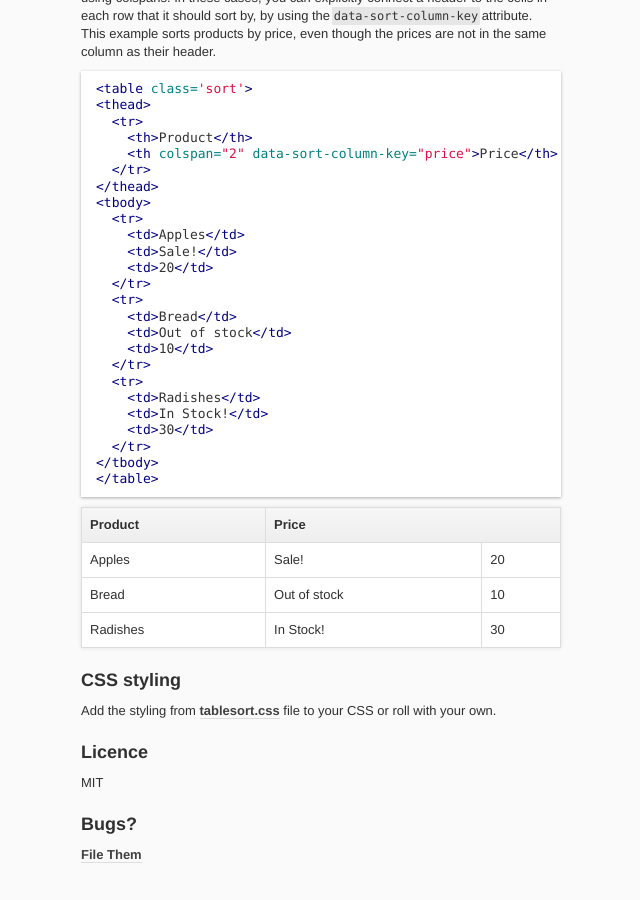
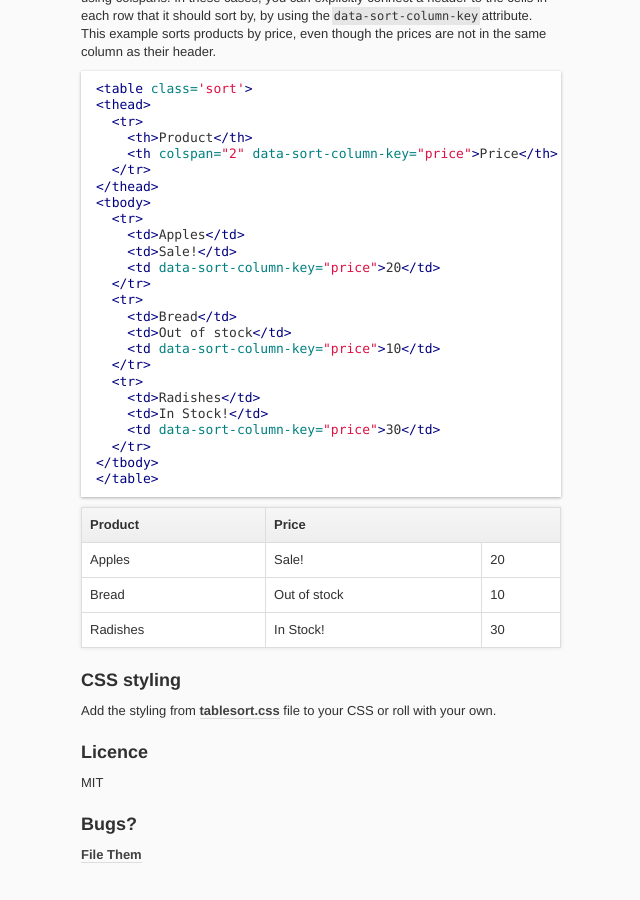
Before and after one commit to tristen/tablesort, a Jekyll site: the page built from demo/index.md, in a window 1280 px wide and 900 px high, scrolled down 3669 px. Shown: the whole window, without its empty margins (319-959 px from the left). Built offline with Jekyll 4.4.1, drawn with Linux system fonts in a browser that asks for light colours; our own code applies the rules of GitHub Pages for plain Markdown files; some of the changed lines change nothing that is shown.

Commit message:
Small fix

```diff
--- a/demo/index.md
+++ b/demo/index.md
@@ -231,17 +231,17 @@
   <tr>
     <td>Apples</td>
     <td>Sale!</td>
-    <td>20</td>
+    <td data-sort-column-key="price">20</td>
   </tr>
   <tr>
     <td>Bread</td>
     <td>Out of stock</td>
-    <td>10</td>
+    <td data-sort-column-key="price">10</td>
   </tr>
   <tr>
     <td>Radishes</td>
     <td>In Stock!</td>
-    <td>30</td>
+    <td data-sort-column-key="price">30</td>
   </tr>
 </tbody>
 </table>
@@ -258,17 +258,17 @@
   <tr>
     <td>Apples</td>
     <td>Sale!</td>
-    <td>20</td>
+    <td data-sort-column-key="price">20</td>
   </tr>
   <tr>
     <td>Bread</td>
     <td>Out of stock</td>
-    <td>10</td>
+    <td data-sort-column-key="price">10</td>
   </tr>
   <tr>
     <td>Radishes</td>
     <td>In Stock!</td>
-    <td>30</td>
+    <td data-sort-column-key="price">30</td>
   </tr>
 </tbody>
 </table>
```
